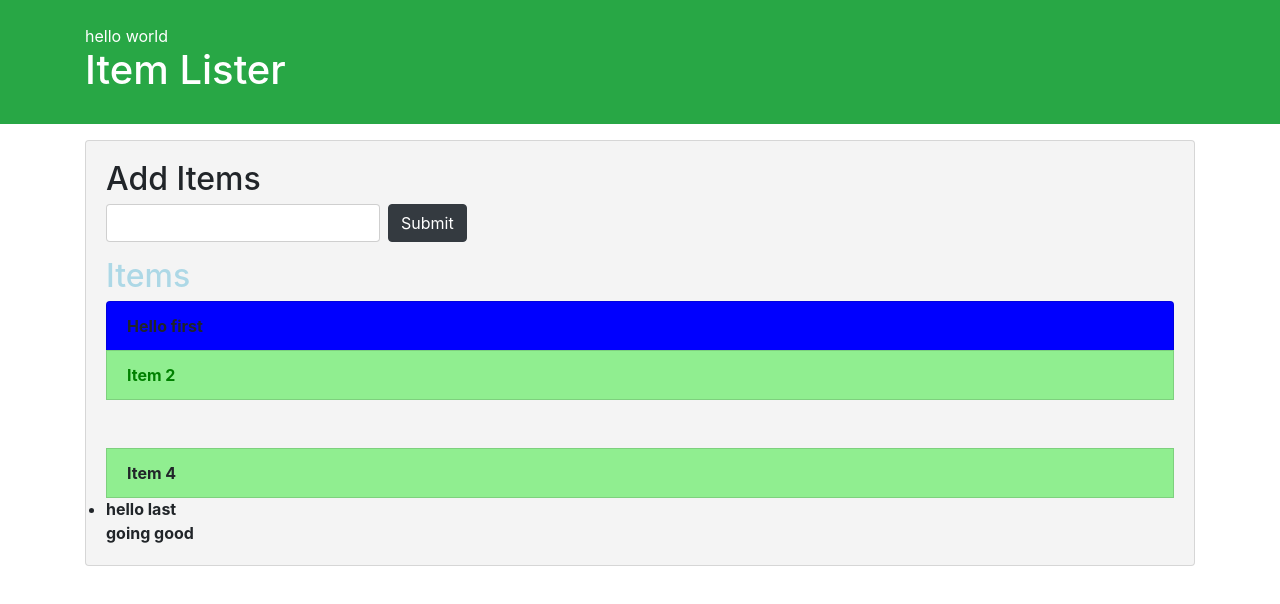
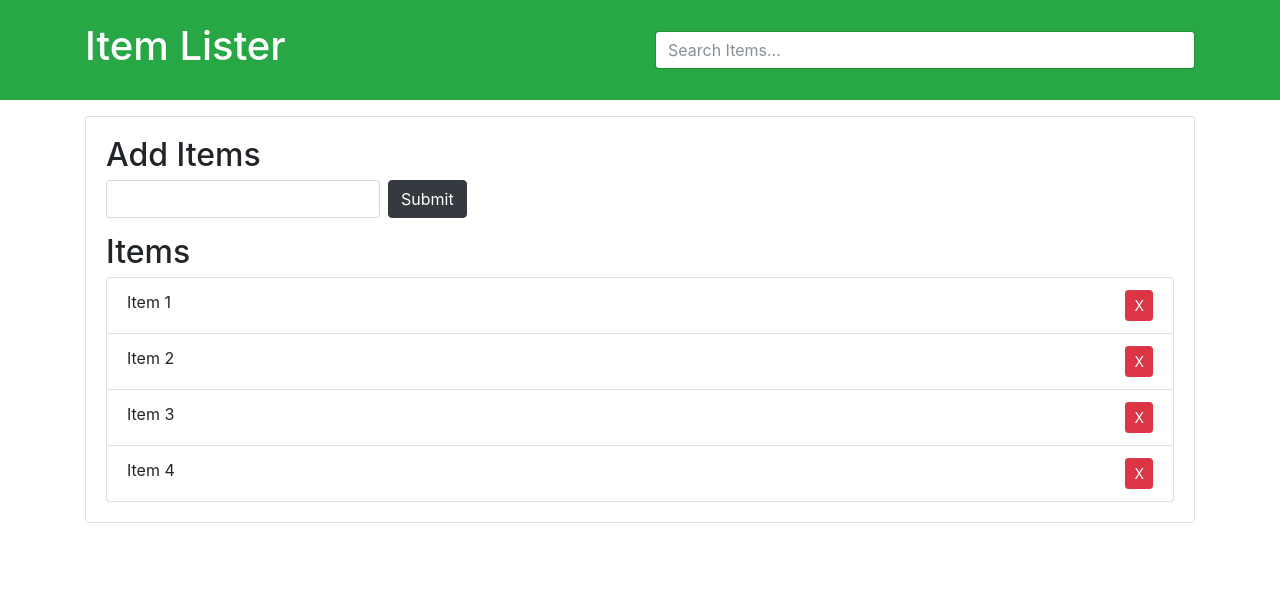
Before and after one commit to seemachal-infobeans/Demo, a plain HTML site: page index.html in a window 1280 px wide. Drawn offline with nearby package versions, Linux system fonts and the light colour scheme.

Commit message:
Created edit button

```diff
--- a/demo.js
+++ b/demo.js
@@ -1,76 +1,164 @@
 //by Class Name
-const item = document.getElementsByClassName("list-group-item");
-for (let i = 0; i < item.length; i++) {
-    item[i].style.fontWeight = "bold";
-  }
-item[2].style.backgroundColor ="green";
-item[2].textContent ="item changed";
+// const item = document.getElementsByClassName("list-group-item");
+// for (let i = 0; i < item.length; i++) {
+//     item[i].style.fontWeight = "bold";
+//   }
+// item[2].style.backgroundColor ="green";
+// item[2].textContent ="item changed";
 
 
-//By Tag Name
+// //By Tag Name
 
 
-const li =  document.getElementsByTagName('li');
+// const li =  document.getElementsByTagName('li');
 
-   li[4].style.fontWeight="bold";
+//    li[4].style.fontWeight="bold";
 
-   //By querySelector
+//    //By querySelector
 
-   const list = document.querySelectorAll('li');
-   list[1].style.color="green";
-   list[2].style.visibility="hidden"
+//    const list = document.querySelectorAll('li');
+//    list[1].style.color="green";
+//    list[2].style.visibility="hidden"
 
-   for (let j = 0; j < item.length; j++) {
-    if(j%2!=0){
-      list[j].style.backgroundColor = "lightgreen";
+//    for (let j = 0; j < item.length; j++) {
+//     if(j%2!=0){
+//       list[j].style.backgroundColor = "lightgreen";
+//     }
+
+//   }
+
+//   //Creating Nodes and Modifying Dom
+
+//   var itemList = document.querySelector('#items');
+//   //parentNode
+//   //itemList.parentNode.style.backgroundColor="#f4f4f4";
+//    //parentElement
+//    itemList.parentElement.style.backgroundColor="#f4f4f4"
+
+//    //childNode
+//    itemList.children[0].style.backgroundColor='blue';
+
+//    //FirstElementChild
+//    itemList.firstElementChild.textContent="Hello first";
+
+//    //lastelementchild
+
+//    itemList.lastElementChild.textContent="hello last";
+
+//    //nextElementSibling
+//    itemList.nextElementSibling.style.fontWeight="bold";
+
+//    //previousElementSibling
+//    itemList.previousElementSibling.style.color="lightblue";
+
+//    //crateElement
+
+//    //create div
+
+//    var newdiv = document.createElement('div');
+//    //add class
+//    newdiv.className="hello";
+
+//    //add id
+//    newdiv.id = "hello1";
+
+//    //add attribute
+//    newdiv.setAttribute("title","hello div");
+
+//    //create text node
+//    var newDivtext = document.createTextNode("hello world");
+
+//    //add to div
+//    newdiv.appendChild(newDivtext);
+// var container = document.querySelector('header .container')
+//    var h1 = document.querySelector('header h1');
+
+//    container.insertBefore(newdiv,h1)
+
+
+
+   ///functionality adding on form submit and delete button
+
+   var form = document.getElementById('addForm');
+var itemList = document.getElementById('items');
+var filter = document.getElementById('filter');
+
+// Form submit event
+form.addEventListener('submit', addItem);
+// Delete event
+itemList.addEventListener('click', removeItem);
+// Filter event
+filter.addEventListener('keyup', filterItems);
+
+// Add item
+function addItem(e){
+  e.preventDefault();
+
+  // Get input value
+  var newItem = document.getElementById('item').value;
+
+  // Create new li element
+  var li = document.createElement('li');
+  // Add class
+  li.className = 'list-group-item';
+  // Add text node with input value
+  li.appendChild(document.createTextNode(newItem));
+
+  // Create del button element
+  var deleteBtn = document.createElement('button');
+
+  // Add classes to del button
+  deleteBtn.className = 'btn btn-danger btn-sm float-right delete';
+
+  // Append text node
+  deleteBtn.appendChild(document.createTextNode('X'));
+
+  // Append button to li
+  li.appendChild(deleteBtn);
+
+
+
+  //create Edit button
+  var editBtn = document.createElement("button");
+
+  //Add classes to edit button
+  editBtn.className = "btn btn-outline-dark btn-sm float-right edit";
+
+  // Append text node
+  editBtn.appendChild(document.createTextNode('+'));
+
+  //Appemd edit button to li
+  li.appendChild(editBtn)
+
+  // Append li to list
+  itemList.appendChild(li);
+
+
+}
+
+// Remove item
+function removeItem(e){
+  if(e.target.classList.contains('delete')){
+    if(confirm('Are You Sure?')){
+      var li = e.target.parentElement;
+      itemList.removeChild(li);
     }
+  }
+}
 
-  }
-
-  //Creating Nodes and Modifying Dom
-
-  var itemList = document.querySelector('#items');
-  //parentNode
-  //itemList.parentNode.style.backgroundColor="#f4f4f4";
-   //parentElement
-   itemList.parentElement.style.backgroundColor="#f4f4f4"
-
-   //childNode
-   itemList.children[0].style.backgroundColor='blue';
-
-   //FirstElementChild
-   itemList.firstElementChild.textContent="Hello first";
-
-   //lastelementchild
-
-   itemList.lastElementChild.textContent="hello last";
-
-   //nextElementSibling
-   itemList.nextElementSibling.style.fontWeight="bold";
-
-   //previousElementSibling
-   itemList.previousElementSibling.style.color="lightblue";
-
-   //crateElement
-
-   //create div
-
-   var newdiv = document.createElement('div');
-   //add class
-   newdiv.className="hello";
-
-   //add id
-   newdiv.id = "hello1";
-
-   //add attribute
-   newdiv.setAttribute("title","hello div");
-
-   //create text node
-   var newDivtext = document.createTextNode("hello world");
-
-   //add to div
-   newdiv.appendChild(newDivtext);
-var container = document.querySelector('header .container')
-   var h1 = document.querySelector('header h1');
-
-   container.insertBefore(newdiv,h1)
+// Filter Items
+// function filterItems(e){
+//   // convert text to lowercase
+//   var text = e.target.value.toLowerCase();
+//   // Get lis
+//   var items = itemList.getElementsByTagName('li');
+//   // Convert to an array
+//   Array.from(items).forEach(function(item){
+//     var itemName = item.firstChild.textContent;
+//     if(itemName.toLowerCase().indexOf(text) != -1){
+//       item.style.display = 'block';
+//     } else {
+//       item.style.display = 'none';
+//     }
+//   });
+// }
--- a/index.html
+++ b/index.html
@@ -1,4 +1,4 @@
-<!DOCTYPE html>
+<!-- <!DOCTYPE html>
 <html lang="en">
 <head>
   <meta charset="UTF-8">
@@ -34,4 +34,49 @@
 
 </body>
 <script src="demo.js"></script>
+</html> -->
+
+
+
+<!DOCTYPE html>
+<html lang="en">
+<head>
+  <meta charset="UTF-8">
+  <meta name="viewport" content="width=device-width, initial-scale=1.0">
+  <meta http-equiv="X-UA-Compatible" content="ie=edge">
+  <link rel="stylesheet" href="https://maxcdn.bootstrapcdn.com/bootstrap/4.0.0-beta/css/bootstrap.min.css" integrity="sha384-/Y6pD6FV/Vv2HJnA6t+vslU6fwYXjCFtcEpHbNJ0lyAFsXTsjBbfaDjzALeQsN6M" crossorigin="anonymous">
+  <title>Item Lister</title>
+</head>
+<body>
+  <header id="main-header" class="bg-success text-white p-4 mb-3">
+    <div class="container">
+      <div class="row">
+        <div class="col-md-6">
+            <h1 id="header-title">Item Lister</h1>
+        </div>
+        <div class="col-md-6 align-self-center">
+            <input type="text" class="form-control" id="filter" placeholder="Search Items...">
+        </div>
+      </div>
+    </div>
+  </header>
+  <div class="container">
+   <div id="main" class="card card-body">
+    <h2 class="title">Add Items</h2>
+    <form id="addForm" class="form-inline mb-3">
+      <input type="text" class="form-control mr-2" id="item">
+      <input type="submit" class="btn btn-dark" value="Submit">
+    </form>
+    <h2 class="title">Items</h2>
+    <ul id="items" class="list-group">
+      <li class="list-group-item">Item 1 <button class="btn btn-danger btn-sm float-right delete">X</button></li>
+      <li class="list-group-item">Item 2 <button class="btn btn-danger btn-sm float-right delete">X</button></li>
+      <li class="list-group-item">Item 3 <button class="btn btn-danger btn-sm float-right delete">X</button></li>
+      <li class="list-group-item">Item 4 <button class="btn btn-danger btn-sm float-right delete">X</button></li>
+    </ul>
+   </div>
+  </div>
+
+</body>
+<script src="demo.js"></script>
 </html>
```
